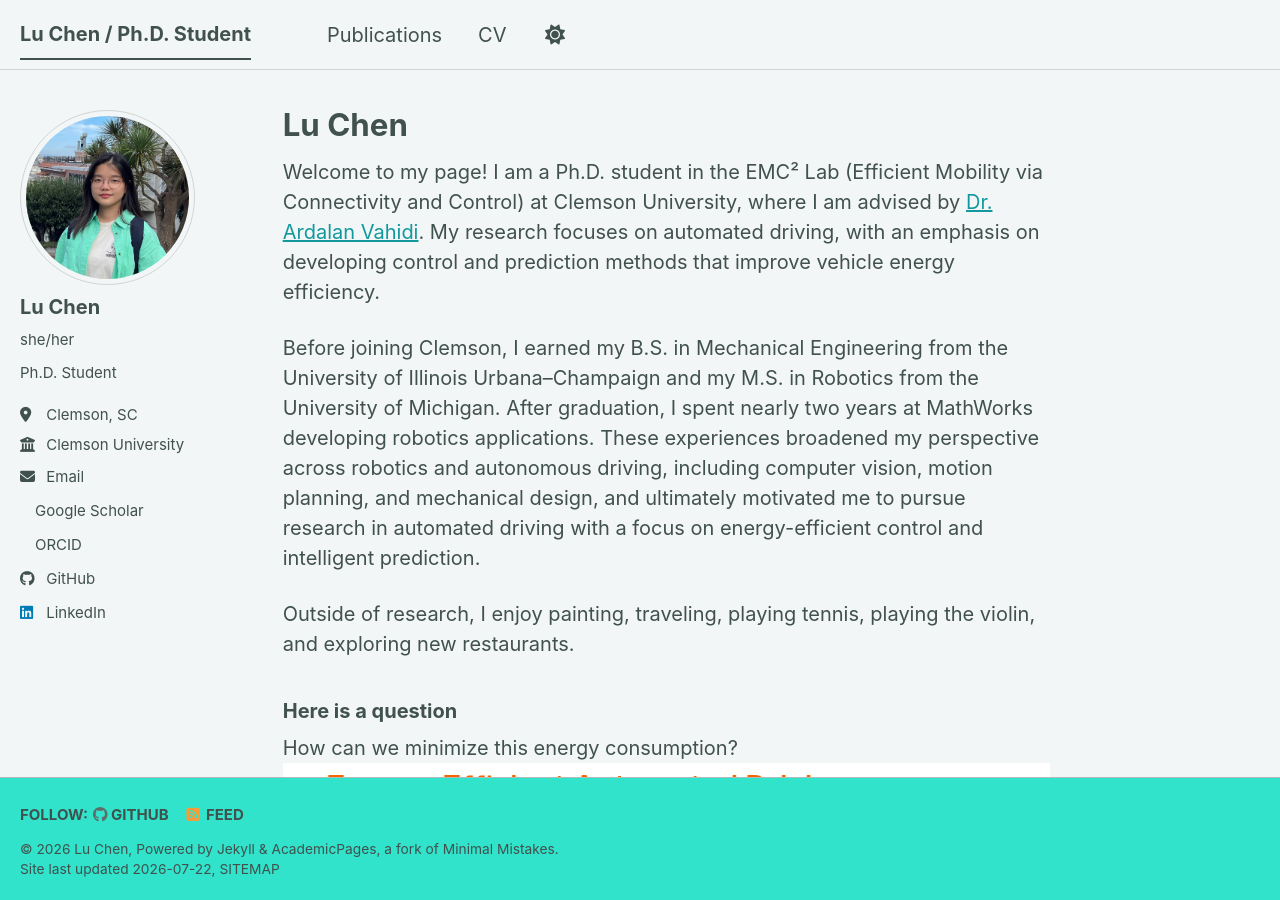
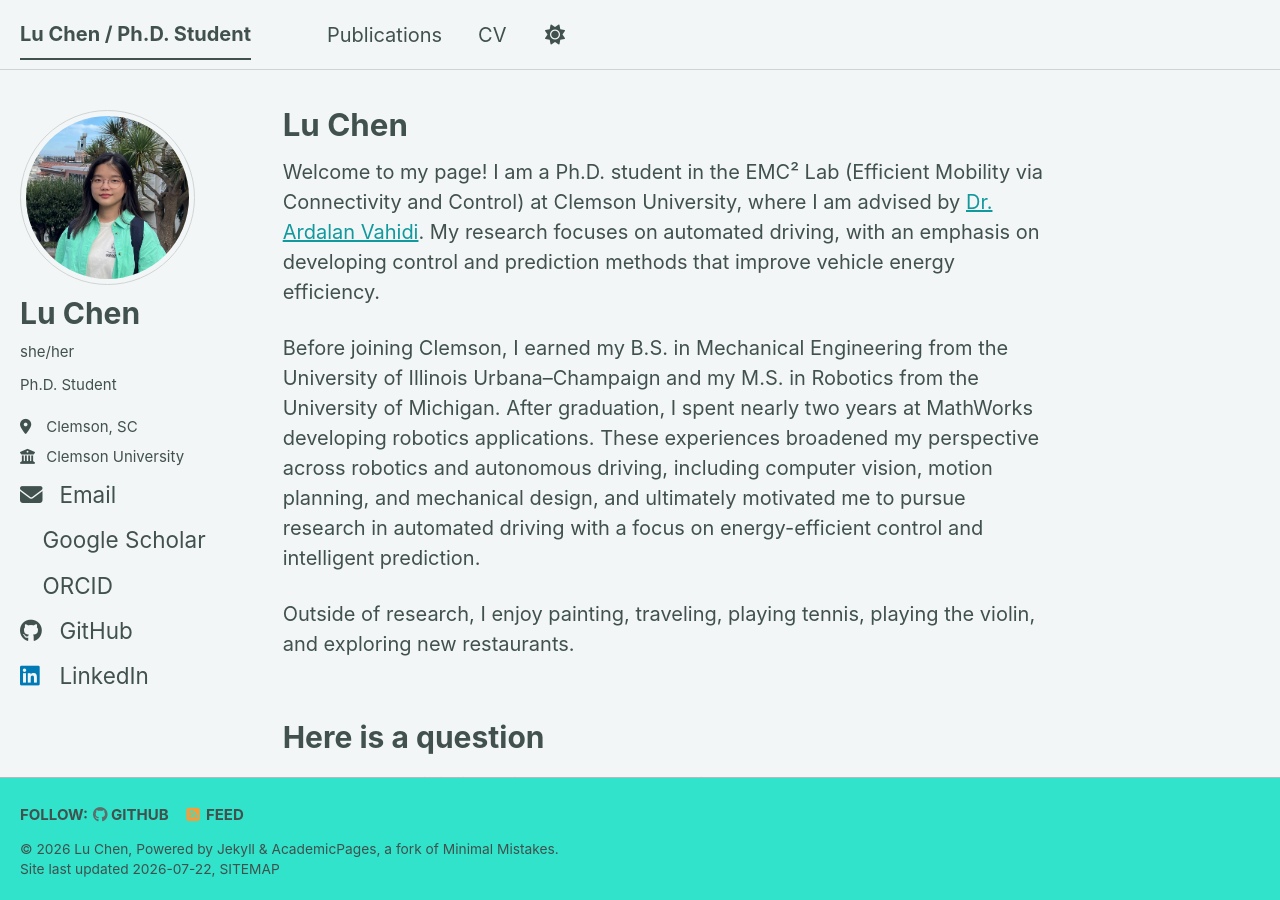
Before and after one commit to lulubell-2/lulubell-2.github.io, a Jekyll site: the page built from _pages/about.md, in a window 1280 px wide and 900 px high. Built offline with Jekyll 4.4.1, drawn with Linux system fonts in a browser that asks for light colours; a style sheet for code colours, icons or effects is not loaded.

Commit message:
Update _themes.scss

```diff
--- a/_sass/_themes.scss
+++ b/_sass/_themes.scss
@@ -34,7 +34,7 @@ $type-size-1                : 2.441em;  // ~39.056px
 $type-size-2                : 1.953em;  // ~31.248px
 $type-size-3                : 1.563em;  // ~25.008px
 $type-size-4                : 1.25em;   // ~20px
-$type-size-5                : 1em;      // ~16px
+$type-size-5                : 1.5em;      // ~16px
 $type-size-6                : 0.75em;   // ~12px
 $type-size-7                : 0.6875em; // ~11px
 $type-size-8                : 0.625em;  // ~10px
```
